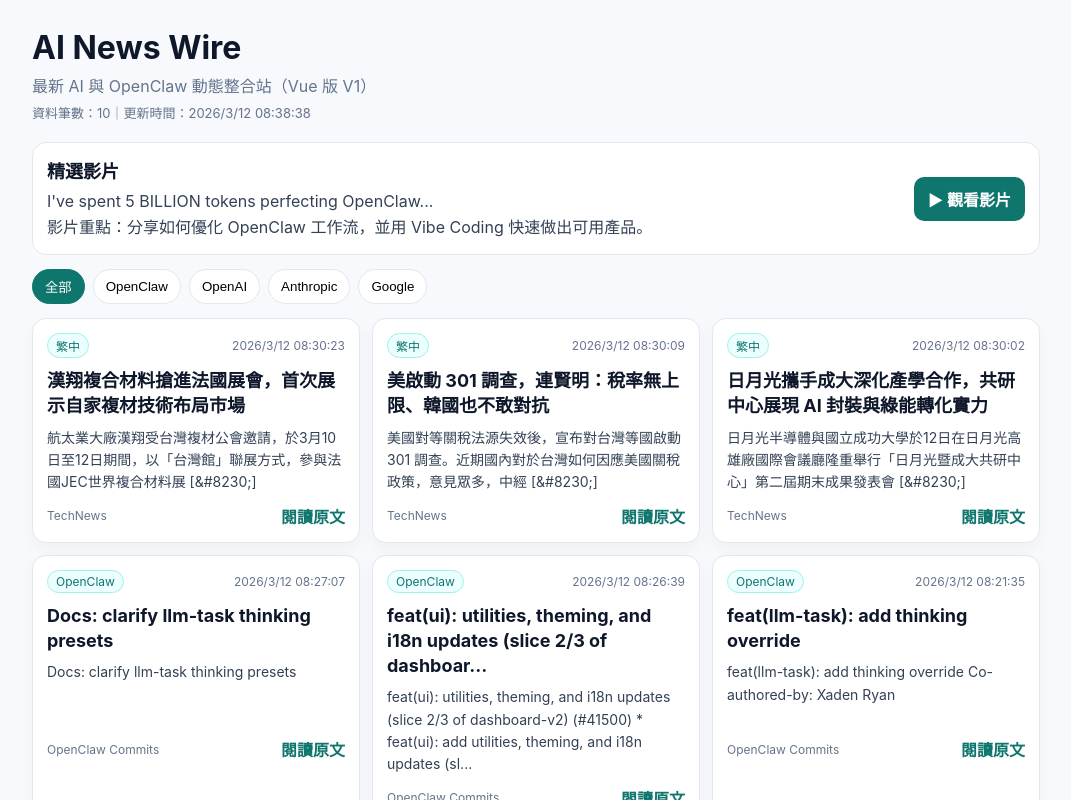
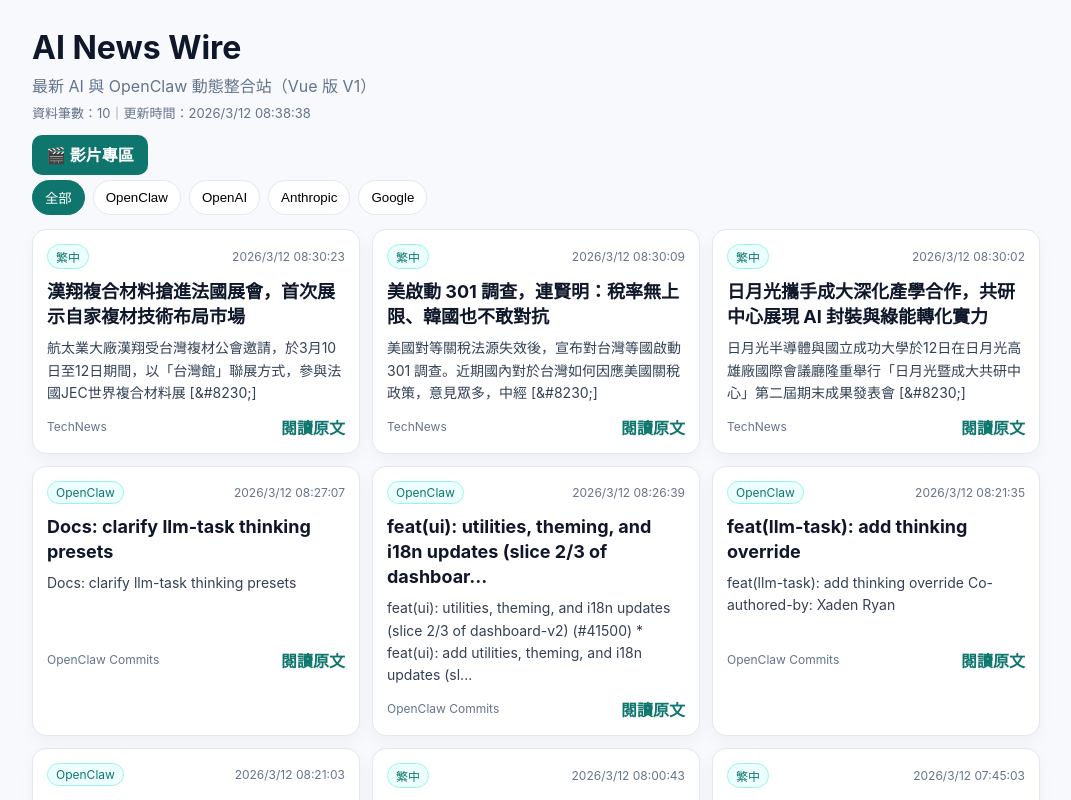
Before and after one commit to openclawjerry0923/ai-news-wire-vue, a Vue app: page / in a window 1280 px wide. Shown: the top 800 px of the page, without its empty margins (104-1175 px from the left). Built offline with nearby package versions, Linux system fonts and the light colour scheme.

Commit message:
feat: move videos to dedicated page with multiple selectable options

```diff
--- a/src/App.vue
+++ b/src/App.vue
@@ -25,22 +25,8 @@
   </header>
 
   <main>
-    <section class="videoPanel">
-      <div>
-        <h2>精選影片</h2>
-        <p>
-          I've spent 5 BILLION tokens perfecting OpenClaw...<br />
-          影片重點：分享如何優化 OpenClaw 工作流，並用 Vibe Coding 快速做出可用產品。
-        </p>
-      </div>
-      <a
-        class="videoBtn"
-        href="https://www.youtube.com/watch?v=3110hx3ygp0"
-        target="_blank"
-        rel="noopener"
-      >
-        ▶ 觀看影片
-      </a>
+    <section class="topActions">
+      <a class="videoBtn" href="./videos.html">🎬 影片專區</a>
     </section>
 
     <section class="toolbar">
--- a/src/style.css
+++ b/src/style.css
@@ -18,19 +18,7 @@
 .top p { margin: 6px 0; color: var(--muted); }
 #meta { font-size: 13px; color: var(--muted); }
 main { max-width: 1040px; margin: 0 auto; padding: 8px 16px 32px; }
-.videoPanel {
-  display: flex;
-  justify-content: space-between;
-  align-items: center;
-  gap: 12px;
-  background: #ffffff;
-  border: 1px solid var(--line);
-  border-radius: 14px;
-  padding: 14px;
-  margin-bottom: 14px;
-}
-.videoPanel h2 { margin: 0 0 6px; font-size: 18px; }
-.videoPanel p { margin: 0; color: #334155; line-height: 1.6; }
+.topActions { margin-bottom: 14px; }
 .videoBtn {
   background: #0f766e;
   color: #fff;
@@ -55,5 +43,4 @@
 a { color: var(--brand); text-decoration: none; font-weight: 600; }
 
 @media (max-width: 760px) {
-  .videoPanel { flex-direction: column; align-items: flex-start; }
 }
--- /dev/null
+++ b/videos.html
@@ -0,0 +1,48 @@
+<!doctype html>
+<html lang="zh-Hant">
+  <head>
+    <meta charset="UTF-8" />
+    <meta name="viewport" content="width=device-width, initial-scale=1.0" />
+    <title>AI News Wire｜影片專區</title>
+    <style>
+      body{margin:0;font-family:Inter,"Noto Sans TC",system-ui;background:#f7f9fc;color:#0f172a}
+      .wrap{max-width:980px;margin:0 auto;padding:24px 16px}
+      .top{display:flex;justify-content:space-between;align-items:center;gap:12px;flex-wrap:wrap}
+      a.back{color:#0f766e;text-decoration:none;font-weight:700}
+      .grid{display:grid;grid-template-columns:repeat(auto-fit,minmax(280px,1fr));gap:12px;margin-top:14px}
+      .card{background:#fff;border:1px solid #e2e8f0;border-radius:14px;padding:14px}
+      .card h3{margin:0 0 8px;font-size:18px;line-height:1.4}
+      .card p{margin:0;color:#334155;line-height:1.6}
+      .btn{display:inline-block;margin-top:10px;background:#0f766e;color:#fff;text-decoration:none;padding:8px 12px;border-radius:10px;font-weight:700}
+    </style>
+  </head>
+  <body>
+    <div class="wrap">
+      <div class="top">
+        <h1>影片專區</h1>
+        <a class="back" href="./">← 回首頁</a>
+      </div>
+      <p>精選 OpenClaw / AI 開發影片，可直接點選觀看。</p>
+
+      <section class="grid">
+        <article class="card">
+          <h3>I've spent 5 BILLION tokens perfecting OpenClaw...</h3>
+          <p>OpenClaw 優化流程與 Vibe Coding 實戰分享。</p>
+          <a class="btn" target="_blank" rel="noopener" href="https://www.youtube.com/watch?v=3110hx3ygp0">觀看影片</a>
+        </article>
+
+        <article class="card">
+          <h3>500個 OpenClaw 使用範例，複製貼上馬上安裝</h3>
+          <p>大量可複製實用案例，快速上手 OpenClaw 生態。</p>
+          <a class="btn" target="_blank" rel="noopener" href="https://www.youtube.com/watch?v=MjzndFrxQOo">觀看影片</a>
+        </article>
+
+        <article class="card">
+          <h3>OpenClaw 官方資源</h3>
+          <p>從官方文件與 GitHub 版本更新追蹤最新功能。</p>
+          <a class="btn" target="_blank" rel="noopener" href="https://docs.openclaw.ai">開啟文件</a>
+        </article>
+      </section>
+    </div>
+  </body>
+</html>
```
